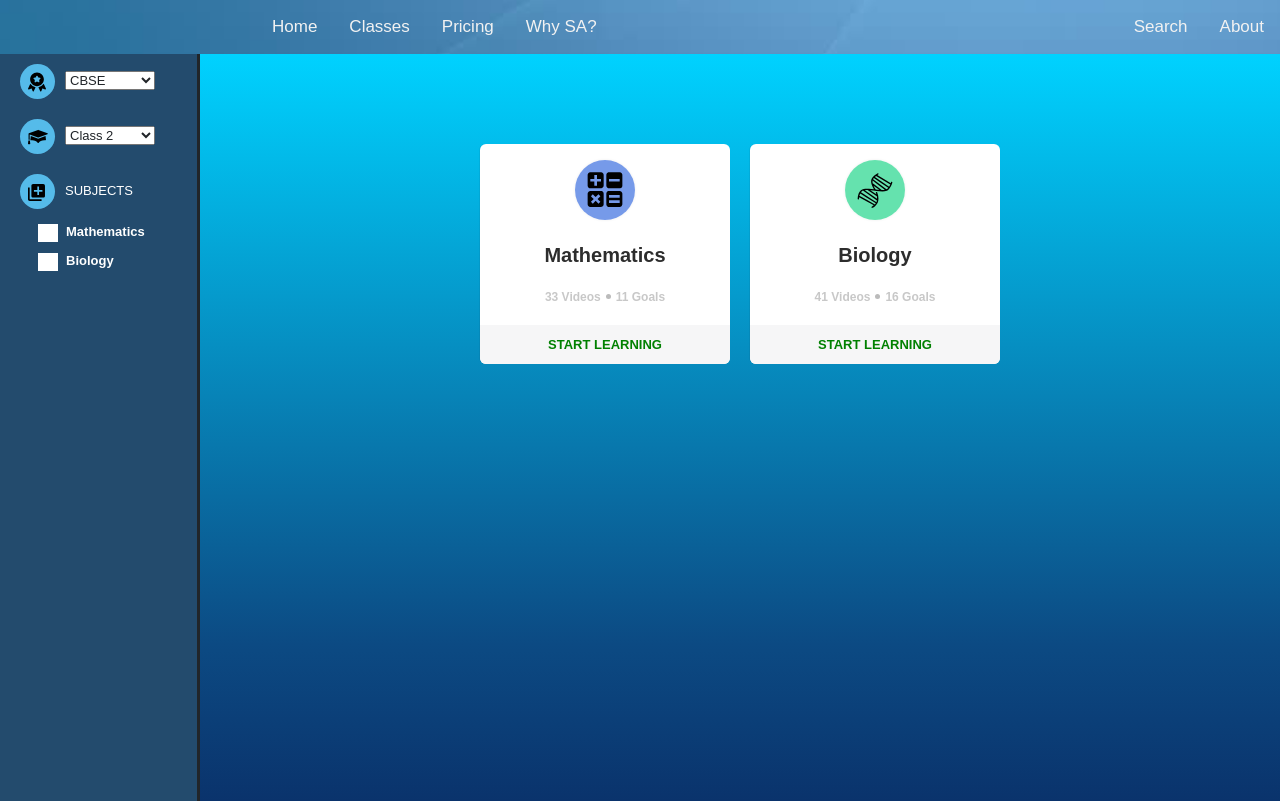
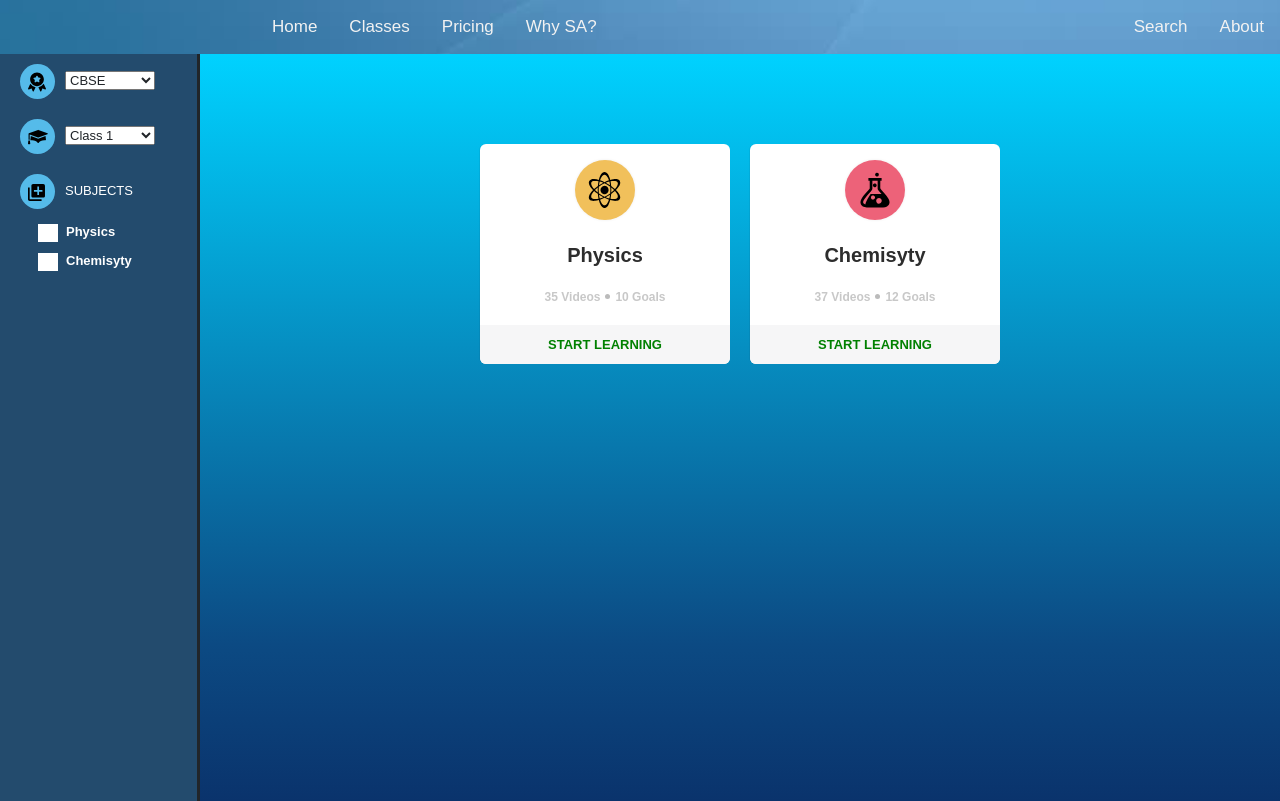
Before and after one commit to vikash-techy/TeamWork, an Angular app in the folder StudentArchitect/: page /class in a window 1280 px wide. Built offline with nearby package versions, Linux system fonts and the light colour scheme.

Commit message:
Added on change behavior of the Subjects checkbox

```diff
--- a/StudentArchitect/src/app/class/class.component.html
+++ b/StudentArchitect/src/app/class/class.component.html
@@ -43,8 +43,8 @@
       </div>
       <div class="subject_checkbox">
         <ul class="unstyled centered">
-          <li *ngFor="let subject of subjects">
-            <input class="styled-checkbox" id="styled-checkbox-{{subject.subjectId}}" type="checkbox" value="value1">
+          <li *ngFor="let subject of displaySubjects">
+            <input class="styled-checkbox" id="styled-checkbox-{{subject.subjectId}}" type="checkbox" [(ngModel)]="subject.isSelected" value="{{subject.subjectId}}" (change)="getSubject()">
             <label for="styled-checkbox-{{subject.subjectId}}">{{subject.name}}</label>
           </li>
         </ul>
--- a/StudentArchitect/src/app/class/class.component.ts
+++ b/StudentArchitect/src/app/class/class.component.ts
@@ -16,6 +16,7 @@ export class ClassComponent implements OnInit {
   boards: Board[];
   classes: Class[];
   subjects: Subject[];
+  displaySubjects: Subject[];
 
   selectedBoardId: number;
   selectedClassId: number;
@@ -35,21 +36,27 @@ export class ClassComponent implements OnInit {
     this.selectedBoardId = this.boards[0].boardId;
   }
 
-
   // This method will get all the Classes Supported for the selected Board
   getClasses(): void {
     console.log("selctecd board => " + this.selectedBoardId);
     this.appService.getClasses(this.selectedBoardId).subscribe(classes => this.classes = classes);
-    this.selectedClassId = this.classes[1].classId;
+    this.selectedClassId = this.classes[0].classId;
     console.log("selectedClassId => " + this.selectedClassId);
     this.getSubjects();
   }
 
-
   // This method will get all the subject for a given class
   getSubjects(): void {
     this.subjectService.getSubjects(this.selectedClassId).subscribe(subjects => this.subjects = subjects);
+    this.displaySubjects = this.subjects;
   }
 
+  getSubject(): void {
+    this.subjects = this.displaySubjects.filter(Subject => (Subject.isSelected == true));
 
+    // If All the subjects are de selected, then show all of them.
+    if (this.subjects.length == 0) {
+      this.subjects = this.displaySubjects;
+    }
+  }
 }
--- a/StudentArchitect/src/app/entities/subject.ts
+++ b/StudentArchitect/src/app/entities/subject.ts
@@ -7,4 +7,5 @@ export class Subject {
   cssClassName: string;
   svgImage: SVG;
   classId: number;
+  isSelected: boolean;
 }
--- a/StudentArchitect/src/app/mock-data/mock-subjects.ts
+++ b/StudentArchitect/src/app/mock-data/mock-subjects.ts
@@ -41,14 +41,14 @@ const MOCK_SVG: SVG[] = [
 ];
 
 export const MOCK_SUBJECTS: Subject[] = [
-    { subjectId: 11, name: "Physics", goalsCount: 10, videosCount: 35, cssClassName:"icon-bg-yellow", classId:1, svgImage: MOCK_SVG[0] },
-    { subjectId: 12, name: "Chemisyty", goalsCount: 12, videosCount: 37, cssClassName:"icon-bg-reddish", classId:1, svgImage: MOCK_SVG[1] },
-    { subjectId: 13, name: "Mathematics", goalsCount: 11, videosCount: 33, cssClassName:"icon-bg-blueish", classId:2, svgImage: MOCK_SVG[2] },
-    { subjectId: 14, name: "Biology", goalsCount: 16, videosCount: 41, cssClassName:"icon-bg-greenish", classId:2, svgImage: MOCK_SVG[3] },
-    { subjectId: 15, name: "English", goalsCount: 15, videosCount: 35, cssClassName:"icon-bg-yellow", classId:3, svgImage: MOCK_SVG[4] },
-    { subjectId: 16, name: "History", goalsCount: 12, videosCount: 28, cssClassName:"icon-bg-reddish", classId:4, svgImage: MOCK_SVG[5] },
-    { subjectId: 13, name: "Mathematics", goalsCount: 11, videosCount: 33, cssClassName:"icon-bg-blueish", classId:5, svgImage: MOCK_SVG[2] },
-    { subjectId: 14, name: "Biology", goalsCount: 16, videosCount: 41, cssClassName:"icon-bg-greenish", classId:5, svgImage: MOCK_SVG[3] },
-    { subjectId: 15, name: "English", goalsCount: 15, videosCount: 35, cssClassName:"icon-bg-yellow", classId:6, svgImage: MOCK_SVG[4] },
-    { subjectId: 16, name: "History", goalsCount: 12, videosCount: 28, cssClassName:"icon-bg-reddish", classId:6, svgImage: MOCK_SVG[5] }
+    { subjectId: 11, name: "Physics", goalsCount: 10, videosCount: 35, cssClassName:"icon-bg-yellow", classId:1, svgImage: MOCK_SVG[0], isSelected: false },
+    { subjectId: 12, name: "Chemisyty", goalsCount: 12, videosCount: 37, cssClassName:"icon-bg-reddish", classId:1, svgImage: MOCK_SVG[1], isSelected: false },
+    { subjectId: 13, name: "Mathematics", goalsCount: 11, videosCount: 33, cssClassName:"icon-bg-blueish", classId:2, svgImage: MOCK_SVG[2], isSelected: false },
+    { subjectId: 14, name: "Biology", goalsCount: 16, videosCount: 41, cssClassName:"icon-bg-greenish", classId:2, svgImage: MOCK_SVG[3], isSelected: false },
+    { subjectId: 15, name: "English", goalsCount: 15, videosCount: 35, cssClassName:"icon-bg-yellow", classId:3, svgImage: MOCK_SVG[4], isSelected: false },
+    { subjectId: 16, name: "History", goalsCount: 12, videosCount: 28, cssClassName:"icon-bg-reddish", classId:4, svgImage: MOCK_SVG[5], isSelected: false },
+    { subjectId: 13, name: "Mathematics", goalsCount: 11, videosCount: 33, cssClassName:"icon-bg-blueish", classId:5, svgImage: MOCK_SVG[2], isSelected: false },
+    { subjectId: 14, name: "Biology", goalsCount: 16, videosCount: 41, cssClassName:"icon-bg-greenish", classId:5, svgImage: MOCK_SVG[3], isSelected: false },
+    { subjectId: 15, name: "English", goalsCount: 15, videosCount: 35, cssClassName:"icon-bg-yellow", classId:6, svgImage: MOCK_SVG[4], isSelected: false },
+    { subjectId: 16, name: "History", goalsCount: 12, videosCount: 28, cssClassName:"icon-bg-reddish", classId:6, svgImage: MOCK_SVG[5], isSelected: false }
 ];
```
